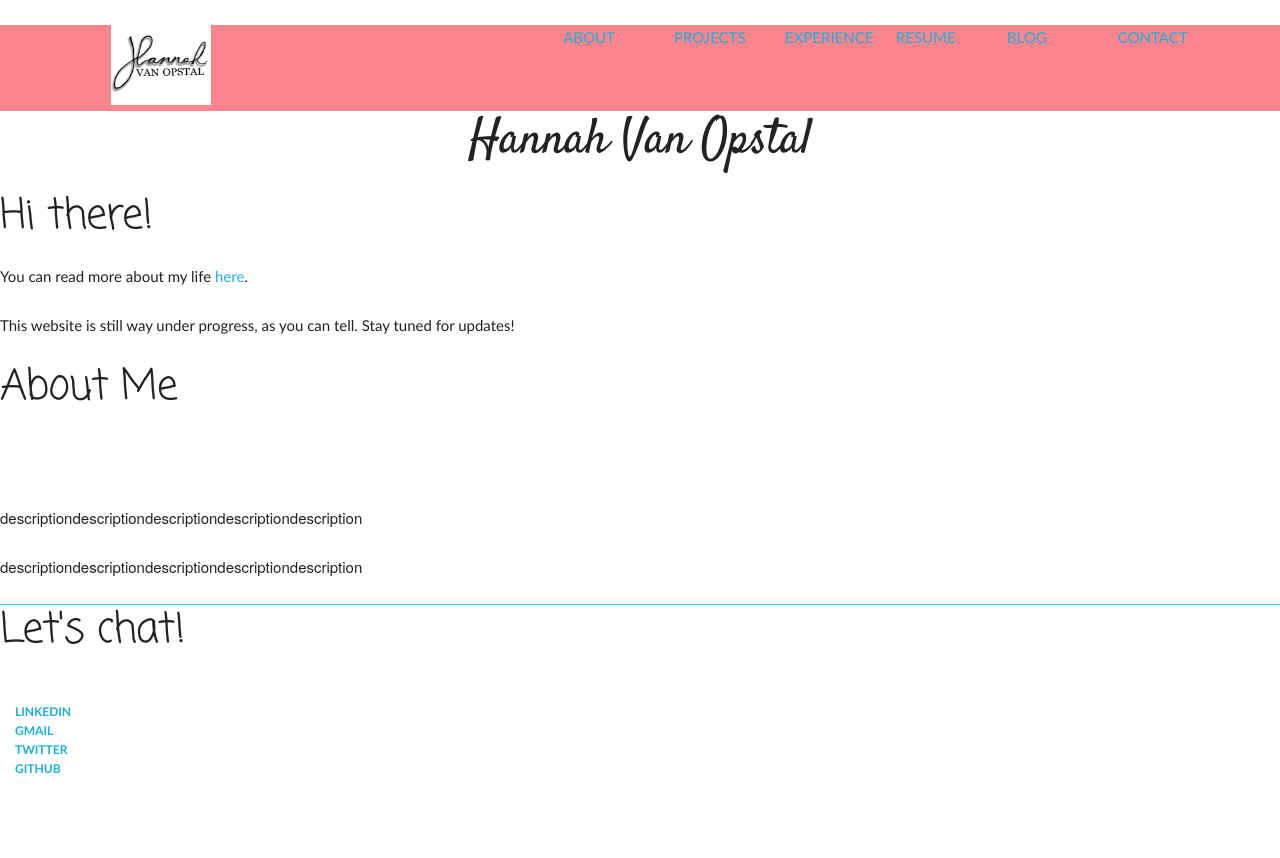
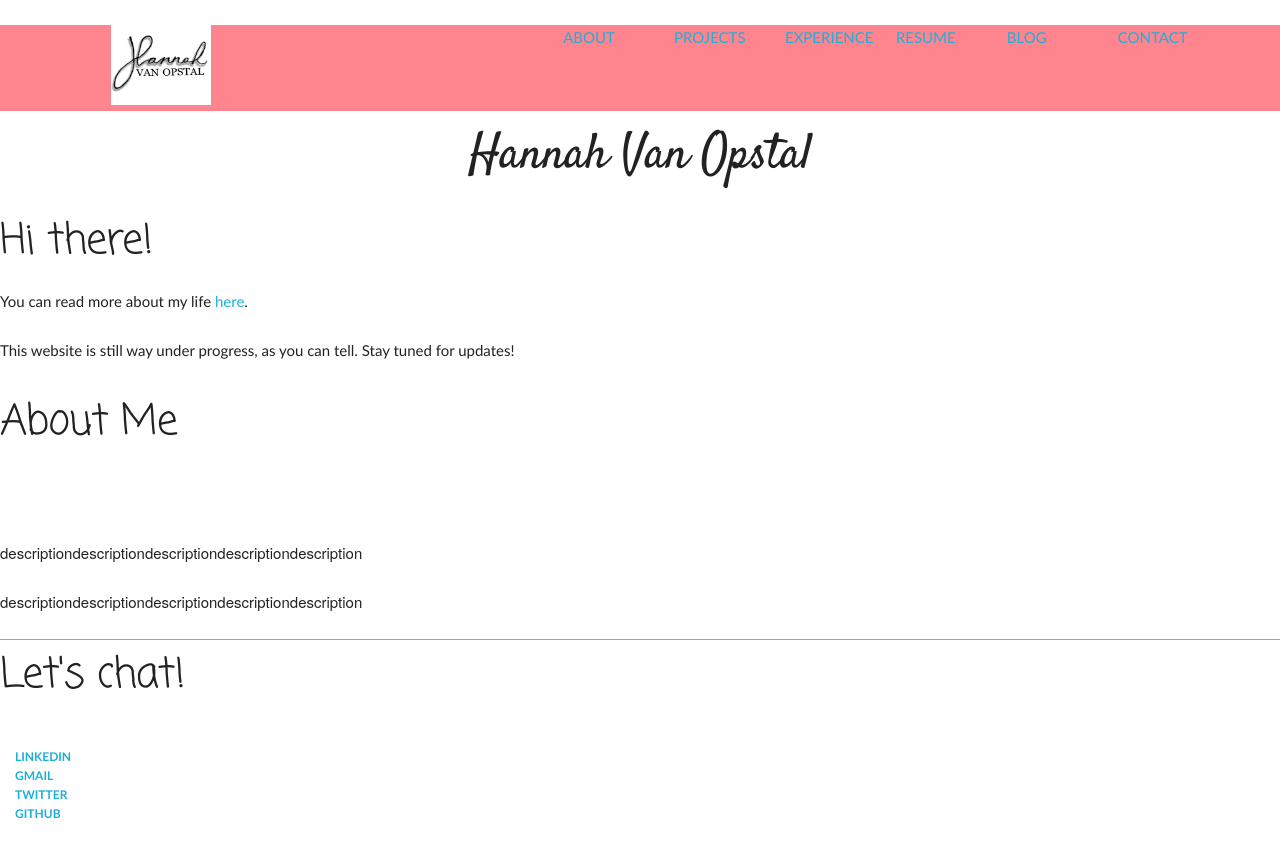
Before and after one commit to hvanopstal/hvanopstal.github.io, a Jekyll site: the page index.html, which Jekyll copies as it is, in a window 1280 px wide. Shown: the top 858 px of the page. Built offline with Jekyll 4.4.1, drawn with Linux system fonts in a browser that asks for light colours; some web fonts are replaced.

Commit message:
Update main.css
added padding to top of sections, reduced padding on top of nav-bar

```diff
--- a/css/main.css
+++ b/css/main.css
@@ -23,7 +23,7 @@
   font-family: "Calibri", Arial;
   text-align: center;
   color: #222222;
-  padding-top: 10px;
+  padding-top: 5px;
 }
 a {
   text-decoration: none;
@@ -39,11 +39,13 @@
   color: #4E4E4E;
 }
 h1 {
+  padding-top: 15px;
   font-size: 2.4em;
   font-family: "Satisfy", "Calibri", Arial;
   text-align: center;
 }
 h2 {
+  padding-top: 10px;
   font-size: 1.4em;
   font-family: "Coming Soon", "Calibri", Arial;
 }
```
